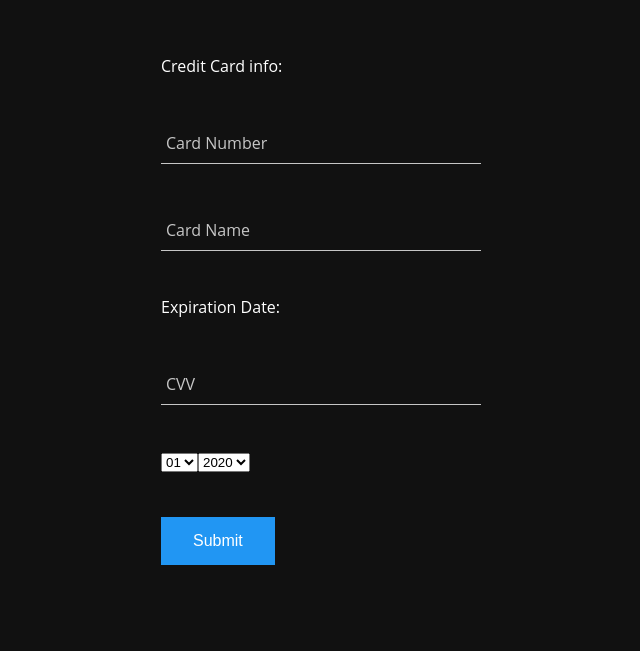
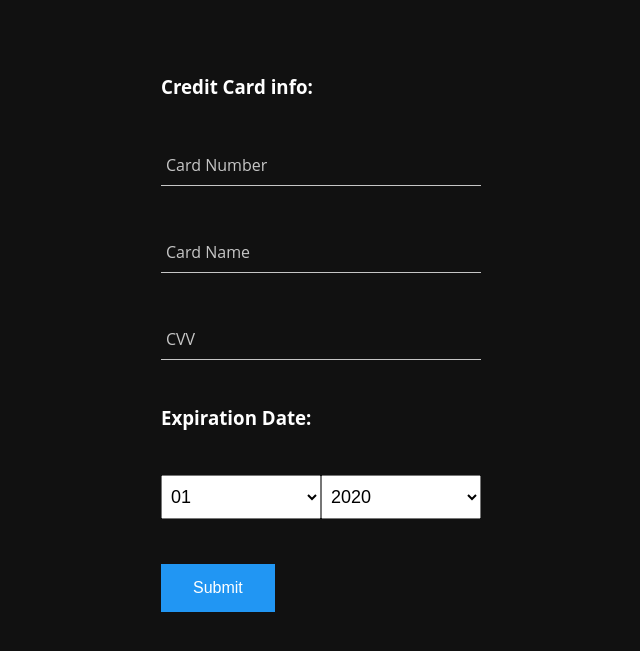
Before and after one commit to VincentLideboKjellman/test-ql, a React (Create React App) app: page / in a window 1280 px wide. Shown: the part 105-756 px from the top of the page, without its empty margins (319-959 px from the left). Built offline with nearby package versions, Linux system fonts and the light colour scheme.

Commit message:
Style: new select size and text

```diff
--- a/src/components/Form.js
+++ b/src/components/Form.js
@@ -25,11 +25,11 @@ const Form = () => {
     <StyledForm>
 
         <form onSubmit={handleSubmit} noValidate>
-            Credit Card info:
+            <h3>Credit Card info:</h3>
             <InputField label="Card Number" type="text"/>
             <InputField label="Card Name" type="text"/>
-            Expiration Date:
             <InputField label="CVV" type="text"/>
+            <h3>Expiration Date:</h3>
             <InputField isDate="true" label="Expiration Date"/>
             <Button name="Submit"/>
         </form>
--- a/src/components/InputField.js
+++ b/src/components/InputField.js
@@ -105,6 +105,13 @@ label {
     width: 100%;
 }
 
+select {
+    font-size: 18px;
+    padding: 10px 10px 10px 5px;
+    width:50%;
+    //appearance: none;       /* Remove default arrow */
+ }
+
 
 `
 const InputField = (props) => {
@@ -130,6 +137,12 @@ const InputField = (props) => {
                 <div class="wrapper">
                     {/* Normal input field */}
                     {!isDate && <>
+
+                        {/* <input autoComplete="off" className={`input ${errors.email && 'is-danger'}`} type="email" name="email" onChange={handleChange} value={values.email || ''} required />
+                        {errors.email && (
+                            <p className="help is-danger">{errors.email}</p>
+                         )} */}
+
                         <div class="group">
                         <input type={props.type} required="required"/>
                             <span class="highlight"></span>
```
